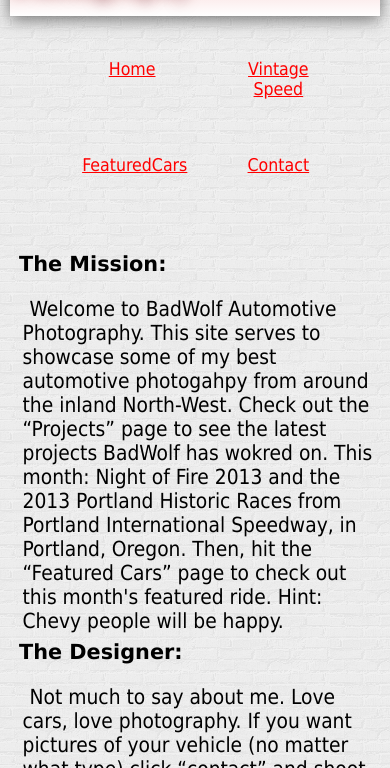
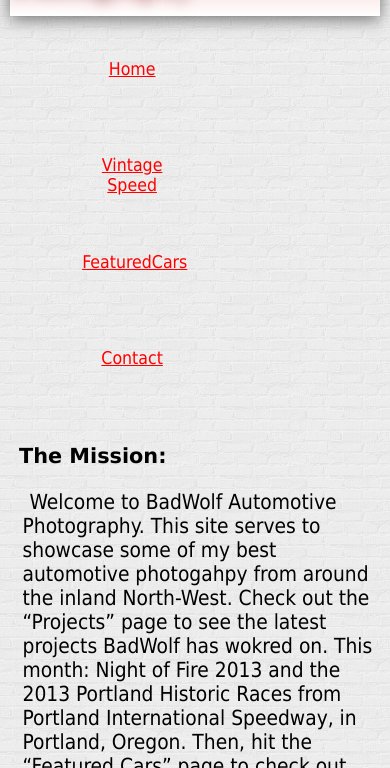
Before and after one commit to griffshelley/368-final, a plain HTML site: page index.html in a window 390 px wide. Shown: the part 76-844 px from the top of the page. Drawn offline with Linux system fonts and the light colour scheme; a web font is replaced by a local one.

Commit message:
edited break point

```diff
--- a/css/styles.css
+++ b/css/styles.css
@@ -452,7 +452,7 @@ a:visited{color: red;}
 .home{width: 95%;}
 .container{width: 95%;}
 h1{font-size: 1.8em;}
-nav li{font-size: 1.1em;}
+nav li{font-size: 1.1em; clear: left;}
 .mission2{padding-bottom: 7px;}
 article img:hover{
 -webkit-transform:scale(1.2) translatey(10px);
```
